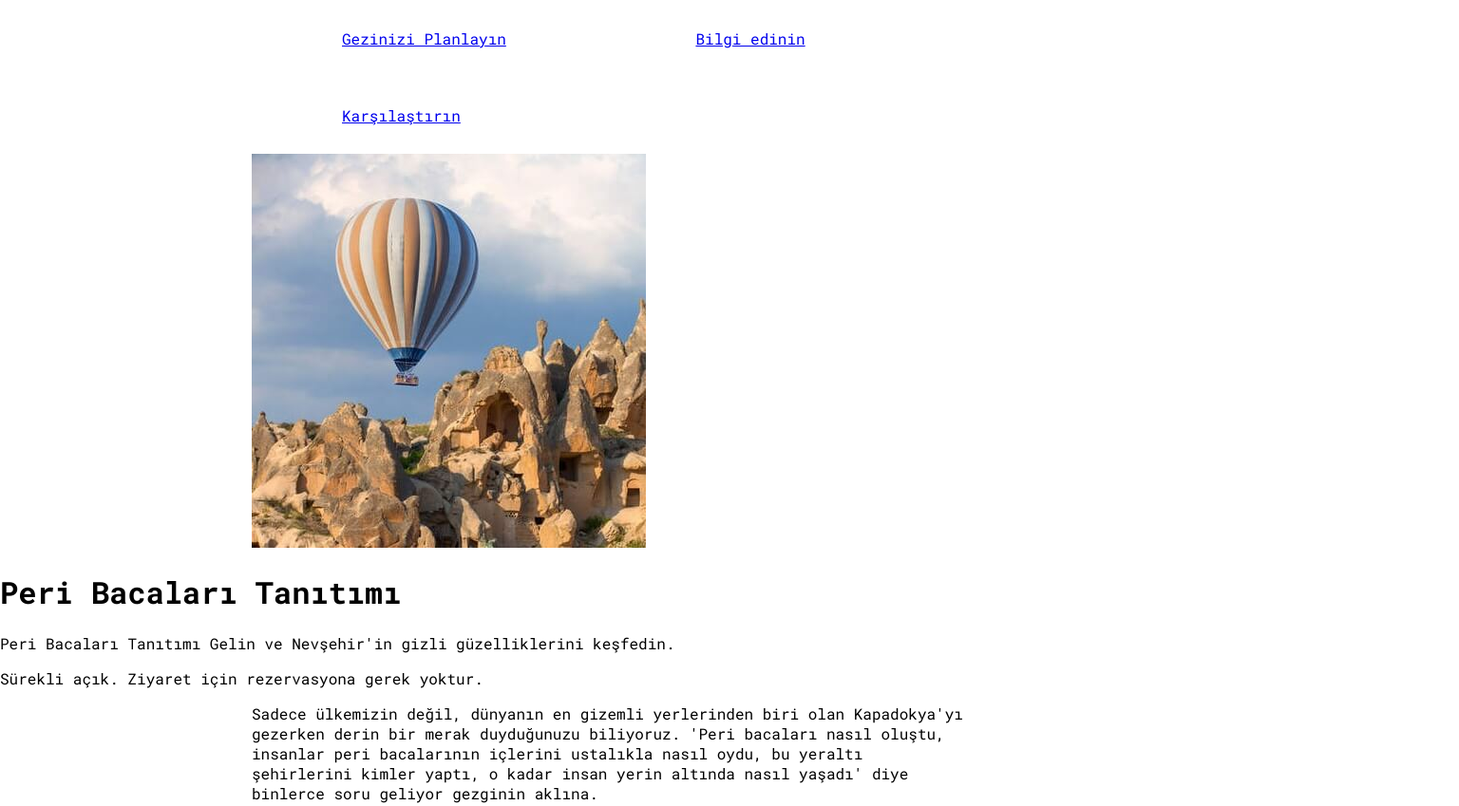
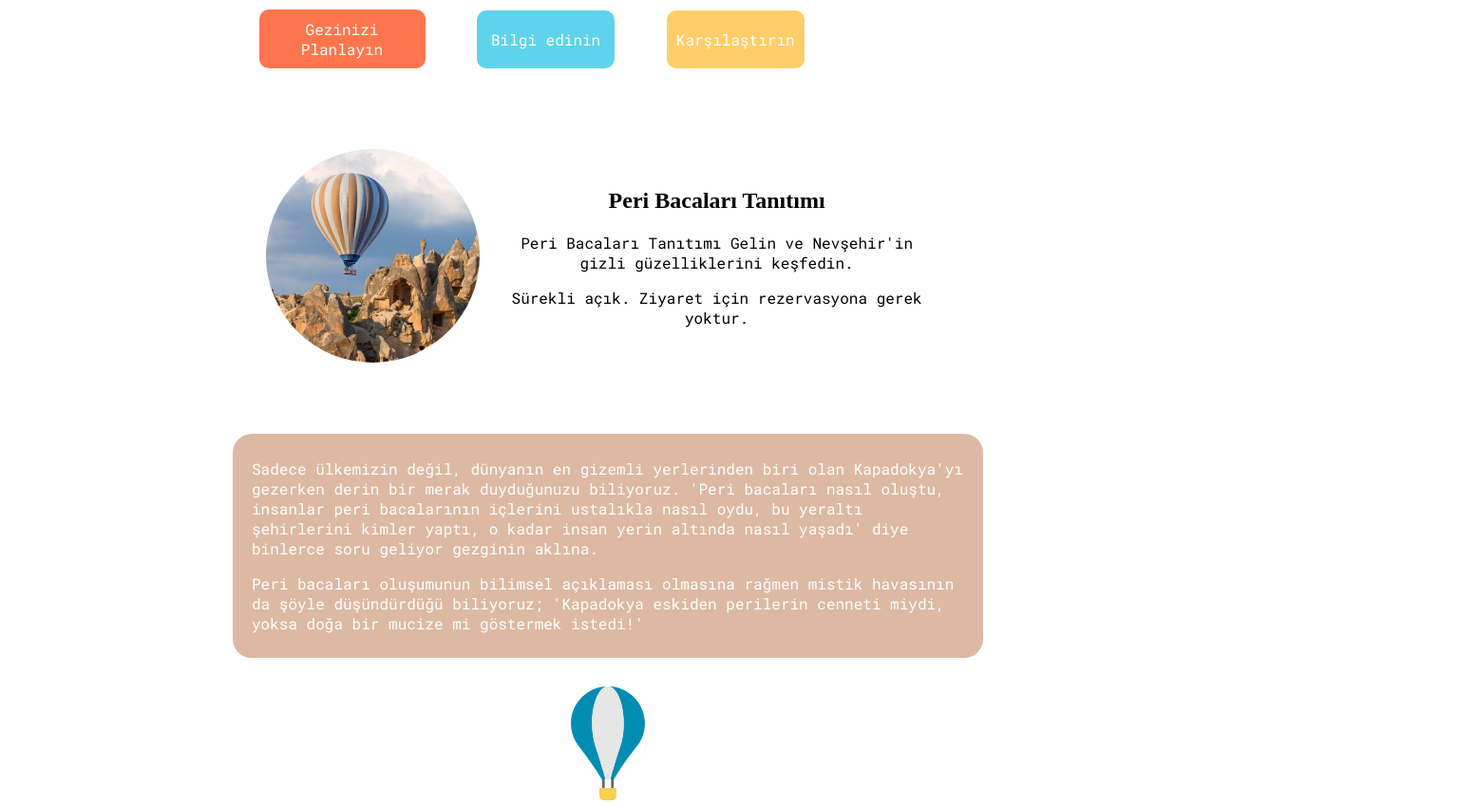
Before and after one commit to yavuzs-cakmak/KapadokyaGeziniPlanla, a website built with Vite: page index.html in a window 1280 px wide. Shown: the top 849 px of the page at 95% size, 1536 px wide, since content can reach past the window. Built offline with nearby package versions, Linux system fonts and the light colour scheme; a web font is replaced by a local one.

Commit message:
final version

```diff
--- a/index.css
+++ b/index.css
@@ -19,13 +19,29 @@ body{
   kenarları 10px ile yuvarlatılsın
   yazı ortalansın.
   */
+
 nav a {
-  margin: 10px 10%;
-  padding: 20px 20px;
+  width: 18%;
+  height: 3%;
+  background-color: #5ed3eb;
+  color: white;
+  text-decoration: none;
+  margin: 10px 5%;
+  padding: 20px 5px;
+  border-radius: 10px;
   display: inline-block;
   vertical-align: middle;
+  text-align: center;
 }
-
+nav a:first-child {
+  background-color: #ff764e;
+  padding: 10px 20px;
+  margin: 10px 1%;
+}
+nav a:last-child {
+  background-color: #ffcd69;
+  margin: 10px 1%;
+}
 /* css-4. nav a'nın ilk child olduğu durum için;
   arkaplan rengi: #FF764E olsun,
   iç boşlukları yukarı-aşağı için 10px, sol-sağ için 20px olsun
@@ -45,16 +61,28 @@ nav a {
   dış boşlukları için yukarı-aşağı için 10%, sol-sağ için 2% olsun
   dikey-hizası middle olsun.
 */
-
+.main-section img {
+  border-radius: 100%;
+  width: 30%;
+  margin: 10% 2%;
+  vertical-align: middle;
+}
 /* css-7. main-content class'ı;
   inline-block olsun,
   dikey-hizası middle olsun.
   genişlik 60% olsun,
   metinler ortaya hizalansın.
 */
-
+.main-content {
+  display: inline-block;
+  vertical-align: middle;
+  width: 60%;
+  text-align: center;
+}
 /* css-8. heading 1 tag'i için font'lar 'Chelsea Market' olsun. */
-
+h1 {
+  font-family: 'Chelsea Market';
+}
 /* ***** info-section ***** */
 
 /* css-9. .info-section class'ı için;
@@ -63,7 +91,12 @@ nav a {
   yazı rengi beyaz olsun
   kenar yuvarlaklığı 20px olsun
   */
-
+.info-section {
+  background-color: #ddb9a3;
+  padding: 10px 20px;
+  color: white;
+  border-radius: 20px;
+}
 /* ***** features ***** */
 
 .features-card {
@@ -77,17 +110,28 @@ nav a {
 }
 
 /* css-10. emphasize class'ı için yazılar bold olsun */
-
+.emphasize {
+  font-weight: bold;
+}
 /* footer */
 
 /* css-11. footer arkaplan rengi #F9E7DC ve min-genişliği 750px olsun */
-
+footer {
+  background-color: #f9e7dc;
+  min-width: 750px;
+}
 /* css-12. footer içindeki image için;
   genişlik: 100% olsun,
   yükseklik: 150px olsun,
   resim'den taşan yerler kırpılsın ve resim alanı kaplasın,
   resim, bulunduğu alana göre kendini yatay'da ortalasın(50%), dikeyde %20 aşağı kaysın.
   */
+  footer img {
+  width: 100%;
+  height: 150px;
+  object-fit: cover;
+  object-position: 50% 20%;
+}
 
 footer nav {
   padding: 2% 0;
```
Also changed, not shown: index.html (+2 -2 lines).
